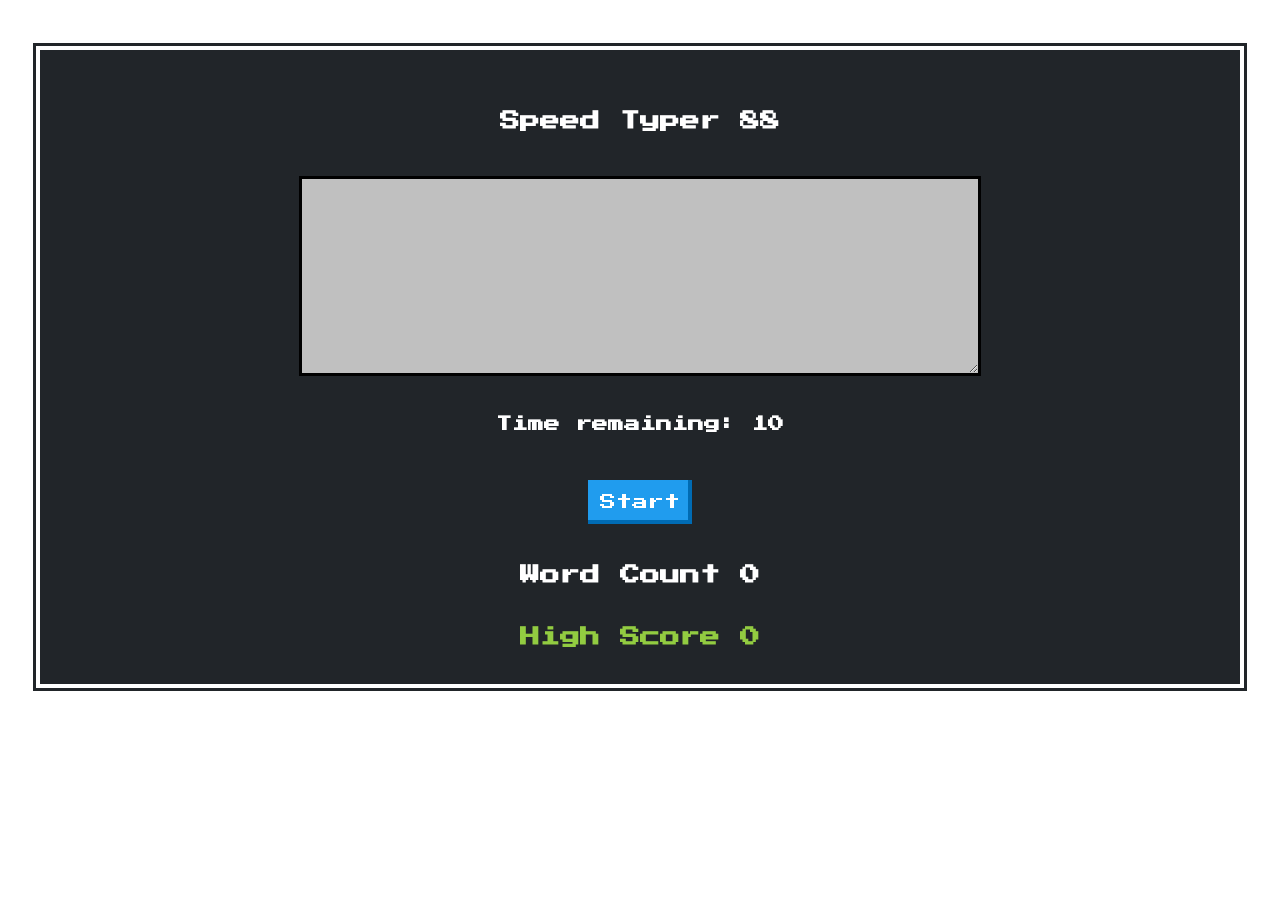
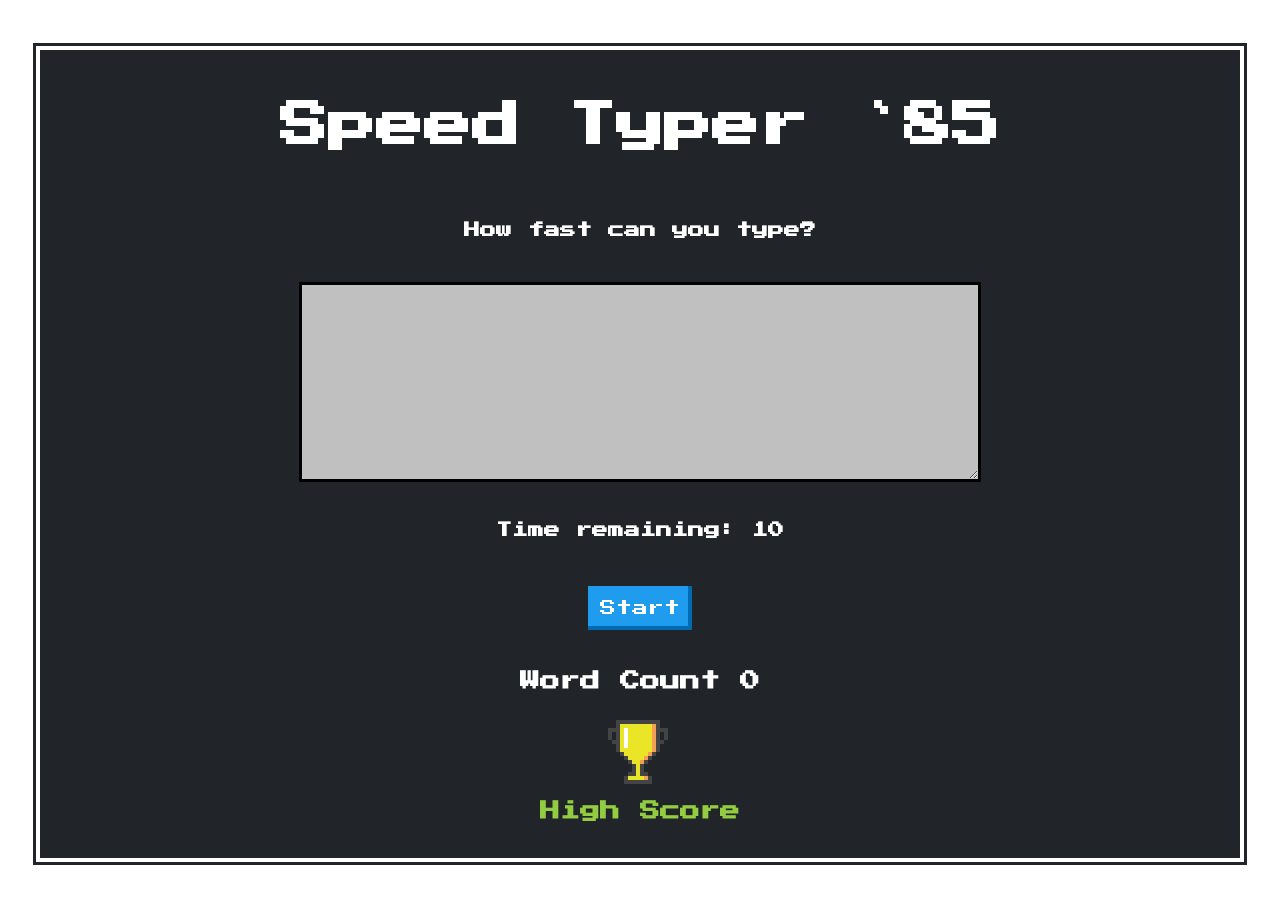
Before and after one commit to SJellen/speedtype, a React (Create React App) app: page / in a window 1280 px wide. Before the commit the page ends 800 px from the top, so only its background shows below. Built offline with nearby package versions, Linux system fonts and the light colour scheme.

Commit message:
localstorage added

```diff
--- a/src/App.js
+++ b/src/App.js
@@ -10,7 +10,9 @@ function App() {
   return (
 
        <div className="App nes-container is-dark with-title">
-            <h1 className="speed ">Speed Typer 88</h1>
+            <h1 className="speed ">Speed Typer `85</h1>
+
+            <h4>How fast can you type?</h4>
 
                 <textarea
 
@@ -27,6 +29,7 @@ function App() {
                     onClick={startButton}>{button}
                 </button>
             <h1 className="wordCount">Word Count {endWordCount}</h1>
+            <i class="nes-icon trophy is-large"></i>
             <h1 className="highScore nes-text is-success">High Score {highScore}</h1>
 
         </div>
--- a/src/index.css
+++ b/src/index.css
@@ -2,8 +2,6 @@
 
 
 html, body {
-  /* background: black; */
-  color: #00b800;
   margin:0;
   padding: 0;
   padding-top: 10px;
@@ -11,17 +9,10 @@ html, body {
   text-align: center;
 }
 
-
-
 body {
   font-weight: 400;
   padding: 2rem 2rem;
-
-
 }
-
-
-
 
 
 .button {
@@ -45,7 +36,8 @@ h1 {
   text-align:center;
 }
 .speed {
-  padding: 2rem 0;
+  padding: 1rem 0;
+  font-size: 3rem;
 }
 
 h4 {
@@ -83,4 +75,9 @@ textarea:disabled {
   textarea {
     width: 90%;
   }
+
+  .speed {
+    font-size: 1.5rem;
+    padding: 0;
+  }
 }
--- a/src/useLogic.js
+++ b/src/useLogic.js
@@ -1,6 +1,6 @@
 import {useState, useEffect, useRef} from 'react'
 
-
+localStorage.getItem('myData');
 
  function useLogic() {
     const START_TIME = 10
@@ -11,7 +11,16 @@ import {useState, useEffect, useRef} from 'react'
     const [endWordCount, setEndWordCount] = useState(0)
     const inputRef = useRef(null)
     const [button, setButton] = useState("Start")
-    const [highScore, setHighScore] = useState(0)
+    const [highScore, setHighScore] = useState(localStorage.getItem('myData'))
+
+
+
+
+
+// localStorage.setItem('myData', highScore);
+
+
+// localStorage.getItem('myData');
 
     function handleChange(e)  {
       e.preventDefault()
@@ -43,6 +52,7 @@ import {useState, useEffect, useRef} from 'react'
       setButton("Start")
       if (endWordCount > highScore) {
         setHighScore(endWordCount)
+
       }
     }
 
@@ -57,10 +67,11 @@ import {useState, useEffect, useRef} from 'react'
           }, 1000)
         } else if (timeRemaining === 0) {
           endGame()
+          localStorage.setItem('myData', highScore);
         }
 
 
-      }, [timeRemaining, clockStart])
+      }, [timeRemaining, clockStart, highScore])
 
       return {handleChange, words, stopButton, inputRef, timeRemaining, startButton, endWordCount, button, highScore}
 }
```
